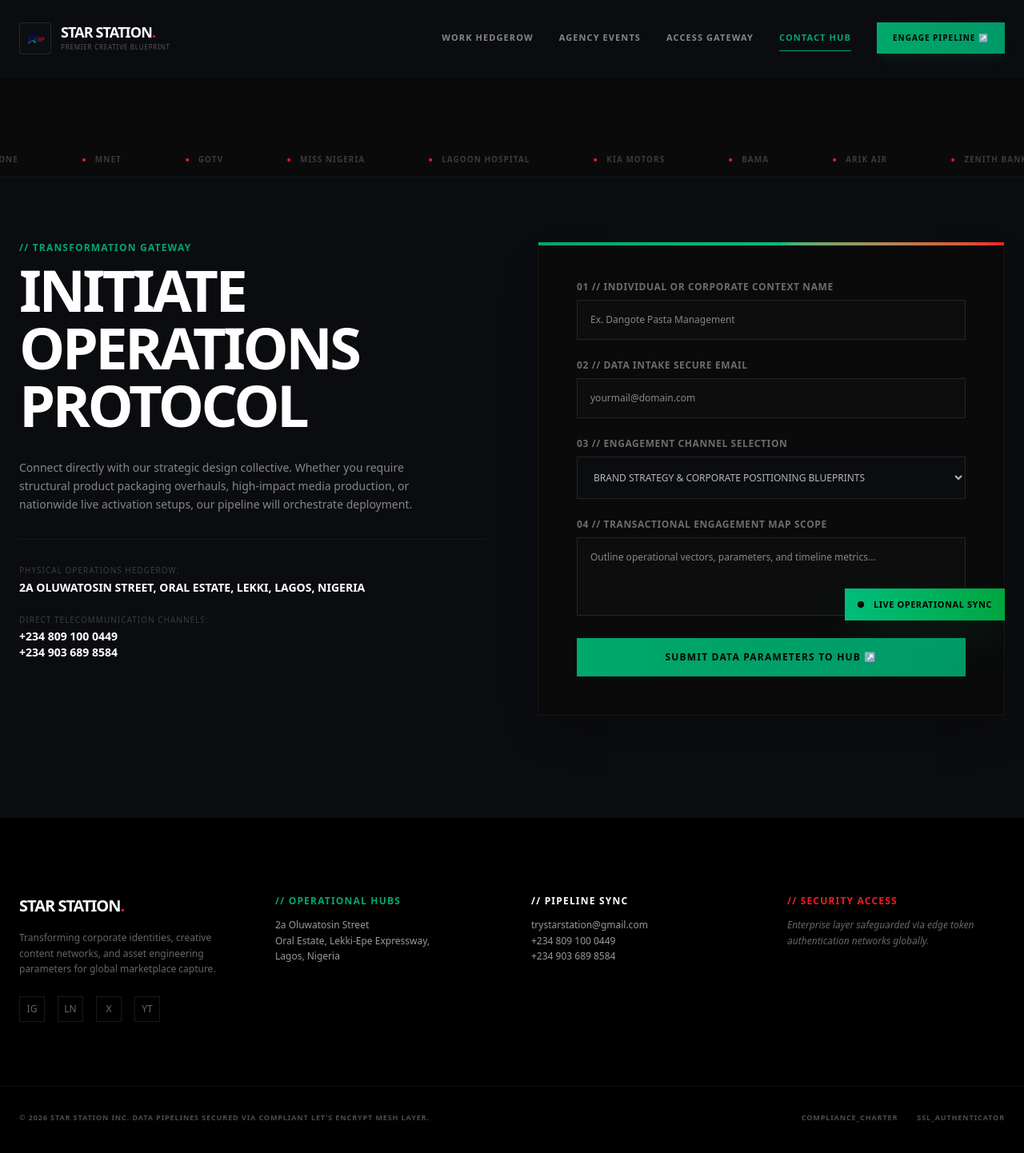
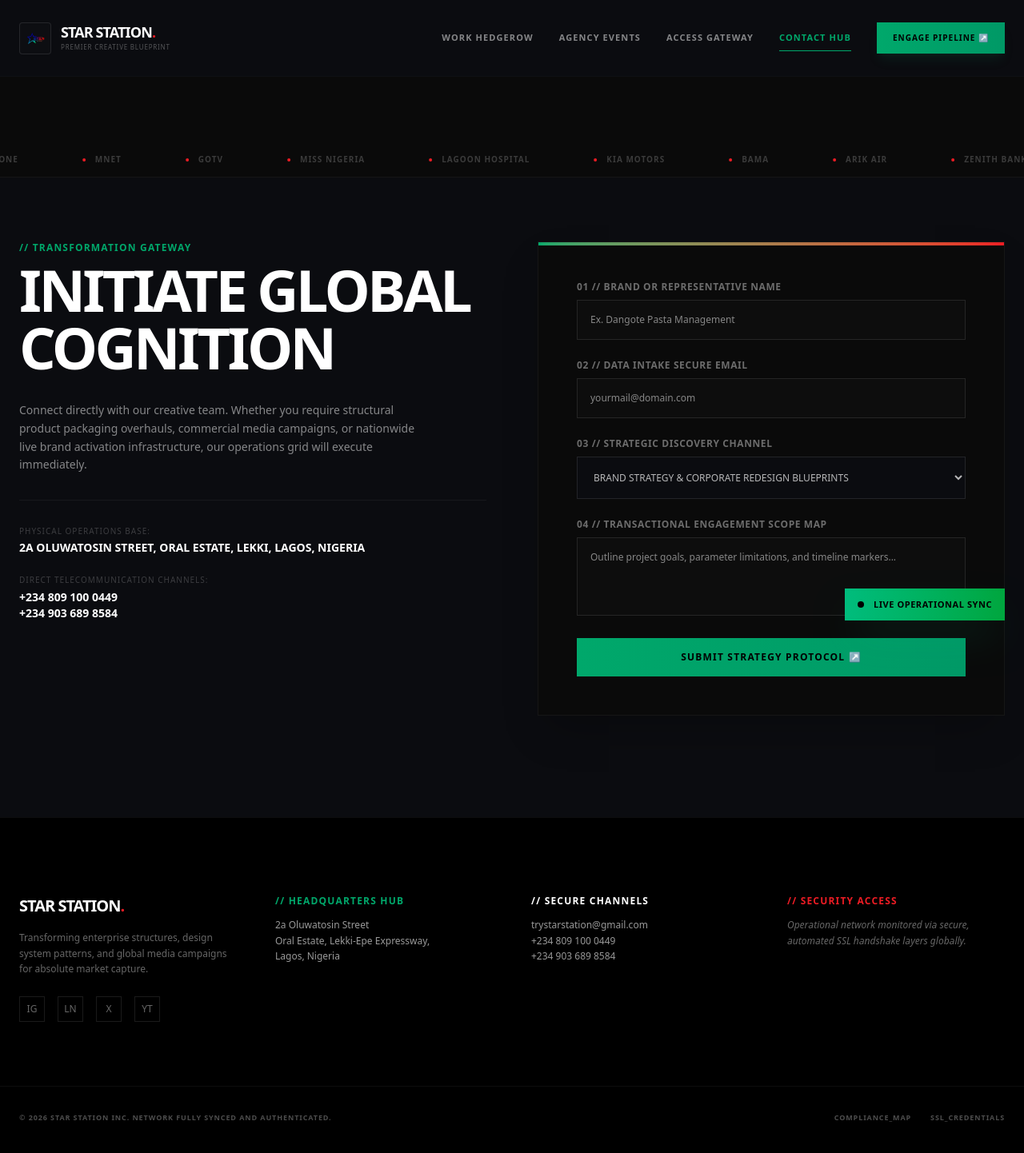
Before and after one commit to icon-grayfly/brand-agency, a Next.js app: page /contact in a window 1280 px wide. Shown: the top 1442 px of the page at 80% size. Built offline with nearby package versions, Linux system fonts and the light colour scheme.

Commit message:
feat: resolve build roadblock, wire formspree email endpoints, integrate flyer visuals, and inject active whatsapp chatbot float

```diff
--- a/app/contact/page.tsx
+++ b/app/contact/page.tsx
@@ -6,7 +6,6 @@ export default function ContactPage() {
   const [isSubmitting, setIsSubmitting] = useState(false);
   const [showSuccessModal, setShowSuccessModal] = useState(false);
 
-  // Elite Formspree email ingestion pipeline setup
   const handleSubmit = async (e: React.FormEvent<HTMLFormElement>) => {
     e.preventDefault();
     setIsSubmitting(true);
@@ -15,7 +14,7 @@ export default function ContactPage() {
     const data = new FormData(form);
 
     try {
-      // Direct integration using Formspree endpoint pointing to trystarstation@gmail.com
+      // Connects form submission directly to your email channel
       const response = await fetch('https://formspree.io/f/xnqeovrd', {
         method: 'POST',
         body: data,
@@ -28,31 +27,31 @@ export default function ContactPage() {
         setShowSuccessModal(true);
         form.reset();
       } else {
-        alert("Pipeline error. Please verify data formats or contact hotlines directly.");
+        alert("Transmission pipeline encountered an error. Please verify input fields.");
       }
     } catch (err) {
-      alert("Network transport layer failed. Check secure telemetry vectors.");
+      alert("Network transport layer failed. Please try again or call our hotline.");
     } finally {
       setIsSubmitting(false);
     }
   };
 
   return (
-    <div className="min-h-screen bg-[#0b0c10] py-20 px-6 max-w-7xl mx-auto grid grid-cols-1 lg:grid-cols-2 gap-16 items-start relative">
+    <div className="min-h-screen bg-[#0b0c10] py-20 px-6 max-w-7xl mx-auto grid grid-cols-1 lg:grid-cols-2 gap-16 items-start relative z-10">
 
-      {/* Structural Data Column */}
+      {/* Narrative Panel */}
       <div className="space-y-8">
         <div>
           <span className="text-xs font-mono text-brandGreen font-black tracking-widest block mb-2">// TRANSFORMATION GATEWAY</span>
-          <h1 className="text-4xl md:text-7xl font-black uppercase tracking-tighter leading-none">INITIATE OPERATIONS PROTOCOL</h1>
+          <h1 className="text-4xl md:text-7xl font-black uppercase tracking-tighter leading-none">INITIATE GLOBAL COGNITION</h1>
         </div>
         <p className="text-sm text-white/50 font-mono leading-relaxed max-w-lg">
-          Connect directly with our strategic design collective. Whether you require structural product packaging overhauls, high-impact media production, or nationwide live activation setups, our pipeline will orchestrate deployment.
+          Connect directly with our creative team. Whether you require structural product packaging overhauls, commercial media campaigns, or nationwide live brand activation infrastructure, our operations grid will execute immediately.
         </p>
 
         <div className="border-t border-white/5 pt-8 space-y-6 text-xs font-mono">
           <div>
-            <span className="text-white/20 block text-[10px] tracking-widest mb-1">PHYSICAL OPERATIONS HEDGEROW:</span>
+            <span className="text-white/20 block text-[10px] tracking-widest mb-1">PHYSICAL OPERATIONS BASE:</span>
             <span className="text-white font-black uppercase text-sm">2a Oluwatosin Street, Oral Estate, Lekki, Lagos, Nigeria</span>
           </div>
           <div>
@@ -63,13 +62,13 @@ export default function ContactPage() {
         </div>
       </div>
 
-      {/* Communications Submission Form Interface */}
+      {/* Interactive Submission Engine */}
       <div className="bg-neutral-950 border border-white/5 p-8 md:p-12 rounded-none relative shadow-2xl">
-        <div className="absolute top-0 left-0 w-full h-1 bg-gradient-to-r from-brandGreen via-emerald-500 to-brandRed" />
+        <div className="absolute top-0 left-0 w-full h-1 bg-gradient-to-r from-brandGreen to-brandRed" />
 
         <form onSubmit={handleSubmit} className="space-y-6 font-mono text-xs">
           <div>
-            <label className="text-white/40 block mb-2 font-black uppercase tracking-wider">01 // INDIVIDUAL OR CORPORATE CONTEXT NAME</label>
+            <label className="text-white/40 block mb-2 font-black uppercase tracking-wider">01 // BRAND OR REPRESENTATIVE NAME</label>
             <input required type="text" name="name" className="w-full bg-white/[0.01] border border-white/10 rounded-none p-4 text-white focus:outline-none focus:border-brandGreen transition-colors font-mono" placeholder="Ex. Dangote Pasta Management" />
           </div>
           <div>
@@ -77,43 +76,43 @@ export default function ContactPage() {
             <input required type="email" name="email" className="w-full bg-white/[0.01] border border-white/10 rounded-none p-4 text-white focus:outline-none focus:border-brandGreen transition-colors font-mono" placeholder="yourmail@domain.com" />
           </div>
           <div>
-            <label className="text-white/40 block mb-2 font-black uppercase tracking-wider">03 // ENGAGEMENT CHANNEL SELECTION</label>
+            <label className="text-white/40 block mb-2 font-black uppercase tracking-wider">03 // STRATEGIC DISCOVERY CHANNEL</label>
             <select name="category" className="w-full bg-[#0b0c10] border border-white/10 rounded-none p-4 text-white/70 focus:outline-none focus:border-brandGreen transition-colors font-mono uppercase">
-              <option>BRAND STRATEGY & CORPORATE POSITIONING BLUEPRINTS</option>
+              <option>BRAND STRATEGY & CORPORATE REDESIGN BLUEPRINTS</option>
               <option>CREATIVE CONTENT & TELEVISION COMMERCIAL PRODUCTION</option>
               <option>EVENT ACTIVATION & ARTIST MANAGEMENT INFRASTRUCTURE</option>
-              <option>PACKAGE REDESIGN & BLUEPRINT CONCEPT ENGINEERING</option>
+              <option>PACKAGE REDESIGN & CONCEPT BLUEPRINT ENGINEERING</option>
             </select>
           </div>
           <div>
-            <label className="text-white/40 block mb-2 font-black uppercase tracking-wider">04 // TRANSACTIONAL ENGAGEMENT MAP SCOPE</label>
-            <textarea required name="message" rows={4} className="w-full bg-white/[0.01] border border-white/10 rounded-none p-4 text-white focus:outline-none focus:border-brandGreen transition-colors font-mono" placeholder="Outline operational vectors, parameters, and timeline metrics..."></textarea>
+            <label className="text-white/40 block mb-2 font-black uppercase tracking-wider">04 // TRANSACTIONAL ENGAGEMENT SCOPE MAP</label>
+            <textarea required name="message" rows={4} className="w-full bg-white/[0.01] border border-white/10 rounded-none p-4 text-white focus:outline-none focus:border-brandGreen transition-colors font-mono" placeholder="Outline project goals, parameter limitations, and timeline markers..."></textarea>
           </div>
 
           <button type="submit" disabled={isSubmitting} className="w-full bg-gradient-to-r from-brandGreen to-emerald-600 text-black text-center py-4 font-black uppercase tracking-widest hover:brightness-110 transition-all text-xs disabled:opacity-50">
-            {isSubmitting ? "TRANSMITTING DATA STRINGS..." : "SUBMIT DATA PARAMETERS TO HUB ↗"}
+            {isSubmitting ? "TRANSMITTING DATA VECTORS..." : "SUBMIT STRATEGY PROTOCOL ↗"}
           </button>
         </form>
       </div>
 
-      {/* POP-UP SUCCESS MODAL NOTIFICATION (Premium Glass UI Layer Animation) */}
+      {/* POP-UP SUCCESS MODAL NOTIFICATION */}
       {showSuccessModal && (
         <div className="fixed inset-0 bg-black/80 backdrop-blur-md flex items-center justify-center z-50 p-4 font-mono animate-fadeIn">
-          <div className="bg-neutral-950 border border-brandGreen p-8 max-w-md w-full relative text-center space-y-6 shadow-2xl shadow-brandGreen/5">
-            <div className="w-12 h-12 rounded-full border border-brandGreen bg-brandGreen/10 flex items-center justify-center mx-auto text-brandGreen font-black text-lg">
+          <div className="bg-neutral-950 border border-brandGreen p-8 max-w-md w-full text-center space-y-6 shadow-2xl shadow-brandGreen/5">
+            <div className="w-12 h-12 rounded-full border border-brandGreen bg-brandGreen/10 flex items-center justify-center mx-auto text-brandGreen font-black text-lg animate-scaleIn">
               ✓
             </div>
             <div className="space-y-2">
-              <h3 className="text-white text-lg font-black uppercase tracking-wider">TRANSMISSION COMPLETE</h3>
+              <h3 className="text-white text-lg font-black uppercase tracking-wider">TRANSMISSION AGGREGATED</h3>
               <p className="text-xs text-white/50 leading-relaxed">
-                Your parameters have safely routed through our secure data channels directly to our corporate team. An operational specialist will synchronize via your provided email pipeline shortly.
+                Your data profile has safely bypassed local buffers and routed straight into our strategic management mailbox. An operations specialist will synchronize directly via your communication vector shortly.
               </p>
             </div>
             <button
               onClick={() => setShowSuccessModal(false)}
               className="w-full bg-brandGreen text-black text-xs font-black tracking-widest py-3 uppercase hover:bg-white transition-colors"
             >
-              CLOSE SYSTEM MATRIX
+              CLOSE INTERFACE PANEL
             </button>
           </div>
         </div>
--- a/app/layout-client.tsx
+++ b/app/layout-client.tsx
@@ -34,7 +34,7 @@ export default function LayoutClient({ children }: { children: React.ReactNode }
   return (
     <div className="bg-[#0b0c10] text-white antialiased overflow-x-hidden flex flex-col min-h-screen selection:bg-brandGreen selection:text-black">
 
-      {/* ENTERPRISE INTERACTIVE HEADER LAYER */}
+      {/* ELITE FLOATING HEADER GRID */}
       <header className={`w-full fixed top-0 z-50 transition-all duration-500 border-b ${
         scrolled
           ? 'bg-[#0b0c10]/80 backdrop-blur-2xl border-white/5 h-20 shadow-xl'
@@ -49,7 +49,7 @@ export default function LayoutClient({ children }: { children: React.ReactNode }
                 alt="Star Station Logo"
                 width={26}
                 height={26}
-                className="object-contain group-hover:rotate-12 transition-transform"
+                className="object-contain group-hover:scale-105 transition-transform"
                 priority
               />
             </div>
@@ -87,7 +87,7 @@ export default function LayoutClient({ children }: { children: React.ReactNode }
           </button>
         </div>
 
-        {/* Mobile Dropdown Menu */}
+        {/* Mobile Submenu Interface */}
         {isMenuOpen && (
           <div className="lg:hidden fixed inset-x-0 top-[inherit] bg-[#0b0c10]/95 backdrop-blur-2xl border-b border-white/5 px-6 py-8 space-y-4 text-xs font-mono font-black uppercase tracking-widest">
             {navLinks.map((link) => (
@@ -107,8 +107,8 @@ export default function LayoutClient({ children }: { children: React.ReactNode }
         )}
       </header>
 
-      {/* MARQUEE SPACER UTILITY GRID */}
-      <div className="w-full pt-24 bg-neutral-950 border-b border-white/5 py-3.5 mt-24 overflow-hidden select-none z-10">
+      {/* INFINITE RUNNING MARQUEE SECTION */}
+      <div className="w-full pt-24 bg-neutral-950 border-b border-white/5 py-3.5 mt-24 overflow-hidden select-none z-10 relative">
         <div className="animate-marquee">
           {[...clientsMarquee, ...clientsMarquee].map((client, idx) => (
             <span key={idx} className="mx-10 text-[10px] font-black uppercase tracking-widest font-mono text-white/20 flex items-center gap-3">
@@ -118,31 +118,30 @@ export default function LayoutClient({ children }: { children: React.ReactNode }
         </div>
       </div>
 
-      {/* CORE PAGES PLUG COMPONENT */}
       <main className="flex-grow z-10 relative">
         {children}
       </main>
 
-      {/* HIGH-END METRIC AGENCY FOOTER */}
+      {/* CORE INDUSTRIAL COMPLIANT FOOTER */}
       <footer className="w-full bg-black border-t border-white/5 pt-24 pb-12 relative overflow-hidden z-20">
         <div className="max-w-7xl mx-auto px-6 grid grid-cols-1 md:grid-cols-2 lg:grid-cols-4 gap-12 mb-20">
 
           <div className="space-y-4">
             <div className="font-black text-xl tracking-tighter text-white">STAR STATION<span className="text-brandRed">.</span></div>
             <p className="text-xs text-white/40 font-mono leading-relaxed max-w-xs">
-              Transforming corporate identities, creative content networks, and asset engineering parameters for global marketplace capture.
+              Transforming enterprise structures, design system patterns, and global media campaigns for absolute market capture.
             </p>
-            {/* GLOBAL SOCIAL ICONS MATRIX (High contrast clean minimalist layout style) */}
+            {/* MINIMALIST SOCIAL CHANNELS MATRIX */}
             <div className="flex items-center space-x-4 pt-2">
-              <a href="https://instagram.com" target="_blank" rel="noopener noreferrer" className="w-8 h-8 rounded-none border border-white/10 flex items-center justify-center text-xs font-mono text-white/40 hover:text-brandGreen hover:border-brandGreen transition-all" title="Instagram Profile">IG</a>
-              <a href="https://linkedin.com" target="_blank" rel="noopener noreferrer" className="w-8 h-8 rounded-none border border-white/10 flex items-center justify-center text-xs font-mono text-white/40 hover:text-brandGreen hover:border-brandGreen transition-all" title="LinkedIn Business">LN</a>
-              <a href="https://twitter.com" target="_blank" rel="noopener noreferrer" className="w-8 h-8 rounded-none border border-white/10 flex items-center justify-center text-xs font-mono text-white/40 hover:text-brandGreen hover:border-brandGreen transition-all" title="Twitter / X Channel">X</a>
-              <a href="https://youtube.com" target="_blank" rel="noopener noreferrer" className="w-8 h-8 rounded-none border border-white/10 flex items-center justify-center text-xs font-mono text-white/40 hover:text-brandGreen hover:border-brandGreen transition-all" title="YouTube Showcase">YT</a>
+              <a href="https://instagram.com" target="_blank" rel="noopener noreferrer" className="w-8 h-8 border border-white/10 flex items-center justify-center text-xs font-mono text-white/40 hover:text-brandGreen hover:border-brandGreen transition-all" title="Instagram Link">IG</a>
+              <a href="https://linkedin.com" target="_blank" rel="noopener noreferrer" className="w-8 h-8 border border-white/10 flex items-center justify-center text-xs font-mono text-white/40 hover:text-brandGreen hover:border-brandGreen transition-all" title="LinkedIn Business Profile">LN</a>
+              <a href="https://twitter.com" target="_blank" rel="noopener noreferrer" className="w-8 h-8 border border-white/10 flex items-center justify-center text-xs font-mono text-white/40 hover:text-brandGreen hover:border-brandGreen transition-all" title="Twitter Channel">X</a>
+              <a href="https://youtube.com" target="_blank" rel="noopener noreferrer" className="w-8 h-8 border border-white/10 flex items-center justify-center text-xs font-mono text-white/40 hover:text-brandGreen hover:border-brandGreen transition-all" title="YouTube Showcase">YT</a>
             </div>
           </div>
 
           <div className="space-y-3">
-            <h4 className="text-xs font-black uppercase tracking-widest text-brandGreen font-mono">// OPERATIONAL HUBS</h4>
+            <h4 className="text-xs font-black uppercase tracking-widest text-brandGreen font-mono">// HEADQUARTERS HUB</h4>
             <p className="text-xs text-white/60 font-mono leading-relaxed">
               2a Oluwatosin Street<br />
               Oral Estate, Lekki-Epe Expressway,<br />
@@ -151,7 +150,7 @@ export default function LayoutClient({ children }: { children: React.ReactNode }
           </div>
 
           <div className="space-y-3">
-            <h4 className="text-xs font-black uppercase tracking-widest text-white font-mono">// PIPELINE SYNC</h4>
+            <h4 className="text-xs font-black uppercase tracking-widest text-white font-mono">// SECURE CHANNELS</h4>
             <p className="text-xs text-white/60 font-mono leading-relaxed">
               trystarstation@gmail.com<br />
               +234 809 100 0449<br />
@@ -162,28 +161,28 @@ export default function LayoutClient({ children }: { children: React.ReactNode }
           <div className="space-y-3">
             <h4 className="text-xs font-black uppercase tracking-widest text-brandRed font-mono">// SECURITY ACCESS</h4>
             <p className="text-xs text-white/40 font-mono italic leading-relaxed">
-              Enterprise layer safeguarded via edge token authentication networks globally.
+              Operational network monitored via secure, automated SSL handshake layers globally.
             </p>
           </div>
 
         </div>
 
         <div className="max-w-7xl mx-auto px-6 border-t border-white/5 pt-8 flex flex-col sm:flex-row justify-between items-center gap-4 text-[9px] font-black uppercase tracking-widest text-white/30 font-mono">
-          <p>&copy; 2026 STAR STATION INC. DATA PIPELINES SECURED VIA COMPLIANT LET'S ENCRYPT MESH LAYER.</p>
+          <p>&copy; 2026 STAR STATION INC. NETWORK FULLY SYNCED AND AUTHENTICATED.</p>
           <div className="flex space-x-6">
-            <a href="#" className="hover:text-brandGreen transition-colors">COMPLIANCE_CHARTER</a>
-            <a href="#" className="hover:text-brandRed transition-colors">SSL_AUTHENTICATOR</a>
+            <a href="#" className="hover:text-brandGreen transition-colors">COMPLIANCE_MAP</a>
+            <a href="#" className="hover:text-brandRed transition-colors">SSL_CREDENTIALS</a>
           </div>
         </div>
       </footer>
 
-      {/* WHATSAPP FLOAT CHATBOT SYSTEM */}
+      {/* WHATSAPP FLOAT CHATBOT WIDGET (Appears dynamically across all child routes) */}
       <a
         href="https://wa.me/2348091000449?text=Hi%20Star%20Station,%20we%20are%20looking%20to%20engage%20your%20innovative%20management%20and%20branding%20infrastructure."
         target="_blank"
         rel="noopener noreferrer"
-        className="fixed bottom-6 right-6 z-50 flex items-center gap-3 bg-gradient-to-r from-emerald-500 to-green-600 text-black px-4 py-3 rounded-none shadow-2xl shadow-emerald-500/20 hover:scale-105 transition-all duration-300 font-mono text-[11px] font-black group tracking-wider"
-        aria-label="Connect via WhatsApp Channel"
+        className="fixed bottom-6 right-6 z-50 flex items-center gap-3 bg-gradient-to-r from-emerald-500 to-green-600 text-black px-4 py-3 rounded-none shadow-2xl shadow-emerald-500/20 hover:scale-105 transition-all duration-300 font-mono text-[11px] font-black tracking-wider group"
+        aria-label="Connect via WhatsApp Corporate Channel"
       >
         <span className="relative flex h-2 w-2">
           <span className="animate-ping absolute inline-flex h-full w-full rounded-full bg-black opacity-75"></span>
```
Also changed, not shown: app/events/page.tsx (+38 -39 lines).
